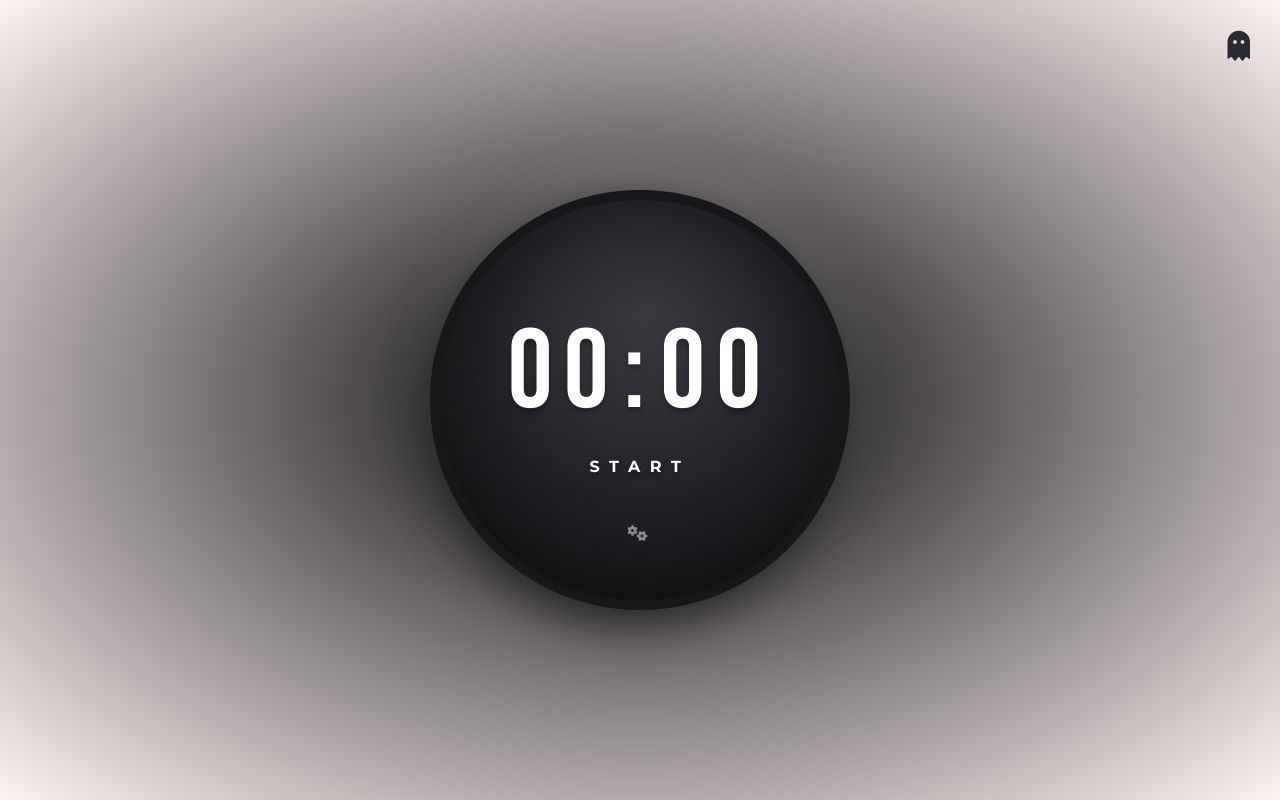
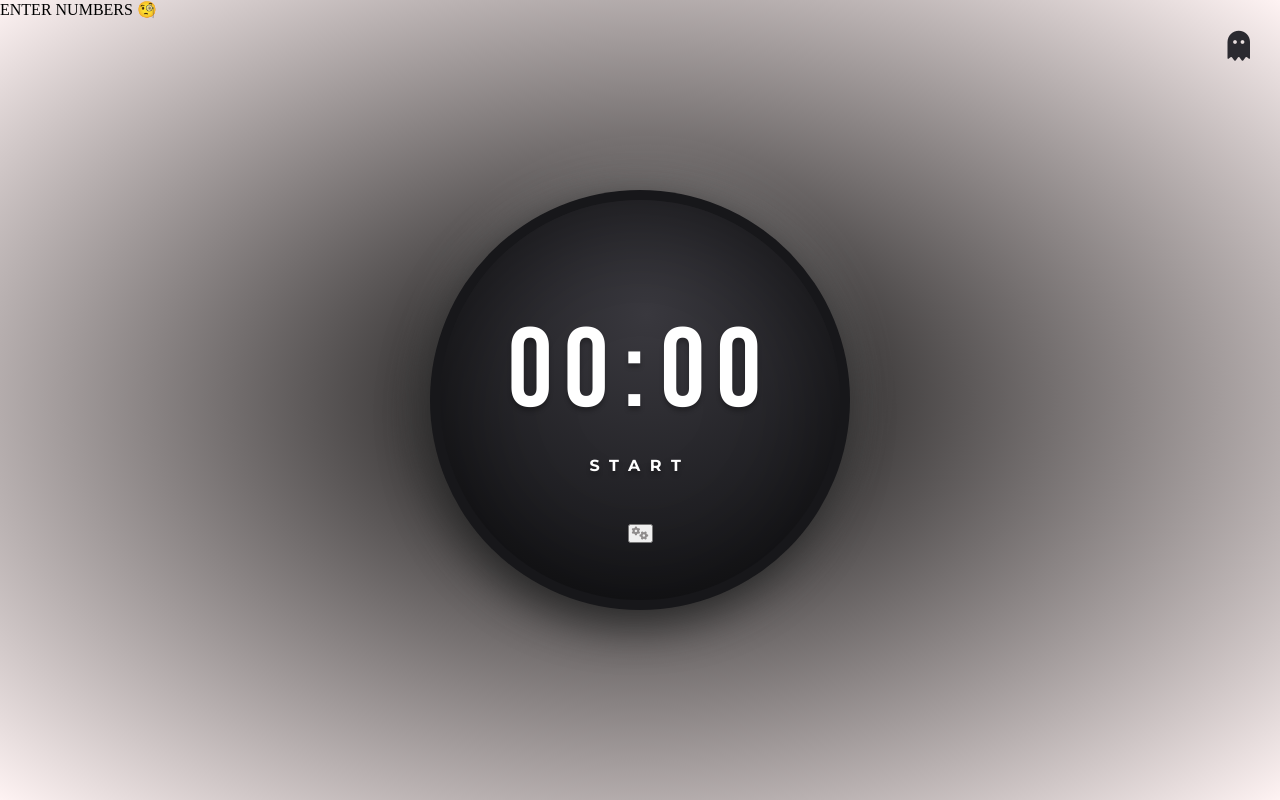
Before and after one commit to zeitgeistxx/Timer, a plain HTML site: page index.html in a window 1280 px wide. Drawn offline with Linux system fonts and the light colour scheme.

Commit message:
added error-msg div

```diff
--- a/index.html
+++ b/index.html
@@ -13,6 +13,9 @@
     <div id="nav_theme">
         <i class="fa-solid fa-ghost"></i>
     </div>
+    <div class="error-msg">
+        <p>ENTER NUMBERS 🧐</p>
+    </div>
     <div class="container">
         <div class="outer_ring">
             <div class="timer">
@@ -22,7 +25,7 @@
                     <span id="seconds">00</span>
                 </div>
                 <div id="start_stop">START</div>
-                <span id="setting"><i class="fa-solid fa-gears"></i></span>
+                <button id="setting"><i class="fa-solid fa-gears"></i></button>
             </div>
         </div>
     </div>
```
